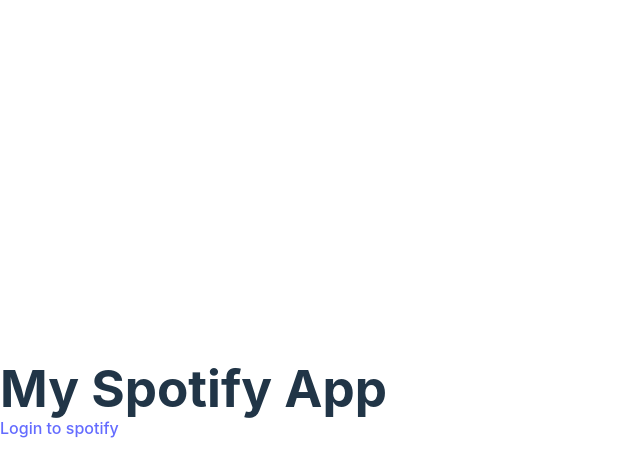
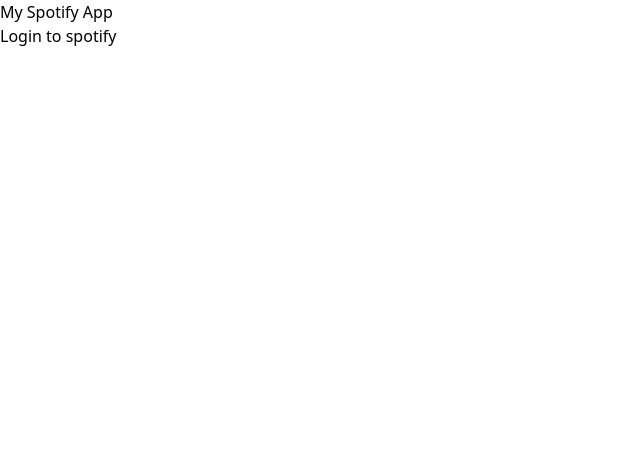
Before and after one commit to favy-codez/spotify-task, a React (Vite) app: page / in a window 1280 px wide. Shown: the top 476 px of the page, without its empty margins (0-640 px from the left). Built offline with nearby package versions, Linux system fonts and the light colour scheme.

Commit message:
made changes

```diff
--- /dev/null
+++ b/postcss.config.cjs
@@ -0,0 +1,6 @@
+module.exports = {
+  plugins: {
+    tailwindcss: {},
+    autoprefixer: {},
+  },
+}
--- a/src/App.css
+++ b/src/App.css
@@ -57,12 +57,15 @@
 /* .styled-table tbody tr {
   border-bottom: 1px solid #dddddd;
 }
+
 .styled-table tbody tr:nth-of-type(even) {
   background-color: #f3f3f3;
 }
+
 .styled-table tbody tr:last-of-type {
   border-bottom: 2px solid #009879;
 }
+
 .styled-table tbody tr.active-row {
   font-weight: bold;
   color: #009879;
--- a/src/index.css
+++ b/src/index.css
@@ -1,69 +1,3 @@
-:root {
-  font-family: Inter, system-ui, Avenir, Helvetica, Arial, sans-serif;
-  line-height: 1.5;
-  font-weight: 400;
-
-  color-scheme: light dark;
-  color: rgba(255, 255, 255, 0.87);
-  background-color: #242424;
-
-  font-synthesis: none;
-  text-rendering: optimizeLegibility;
-  -webkit-font-smoothing: antialiased;
-  -moz-osx-font-smoothing: grayscale;
-  -webkit-text-size-adjust: 100%;
-}
-
-a {
-  font-weight: 500;
-  color: #646cff;
-  text-decoration: inherit;
-}
-a:hover {
-  color: #535bf2;
-}
-
-body {
-  margin: 0;
-  display: flex;
-  place-items: center;
-  min-width: 320px;
-  min-height: 100vh;
-}
-
-h1 {
-  font-size: 3.2em;
-  line-height: 1.1;
-}
-
-button {
-  border-radius: 8px;
-  border: 1px solid transparent;
-  padding: 0.6em 1.2em;
-  font-size: 1em;
-  font-weight: 500;
-  font-family: inherit;
-  background-color: #1a1a1a;
-  cursor: pointer;
-  transition: border-color 0.25s;
-}
-button:hover {
-  border-color: #646cff;
-}
-button:focus,
-button:focus-visible {
-  outline: 4px auto -webkit-focus-ring-color;
-}
-
-@media (prefers-color-scheme: light) {
-  :root {
-    color: #213547;
-    background-color: #ffffff;
-  }
-  a:hover {
-    color: #747bff;
-  }
-  button {
-    background-color: #f9f9f9;
-  }
-}
+@tailwind base;
+@tailwind components;
+@tailwind utilities;
--- /dev/null
+++ b/tailwind.config.cjs
@@ -0,0 +1,11 @@
+/** @type {import('tailwindcss').Config} */
+module.exports = {
+  content: [
+    "./index.html",
+    "./src/**/*.{js,ts,jsx,tsx}",
+  ],
+  theme: {
+    extend: {},
+  },
+  plugins: [],
+}
```
Also changed, not shown: src/components/MusicCardsContainer.jsx (line endings or trailing spaces), src/components/Sidenav.jsx (renamed from src/components/Sidenav..jsx), src/main.jsx (line endings or trailing spaces), src/pages/Music.jsx (line endings or trailing spaces).
